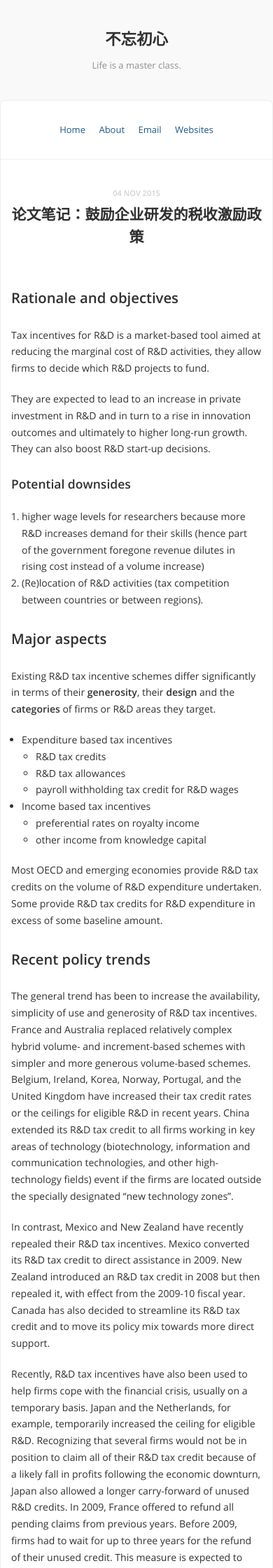
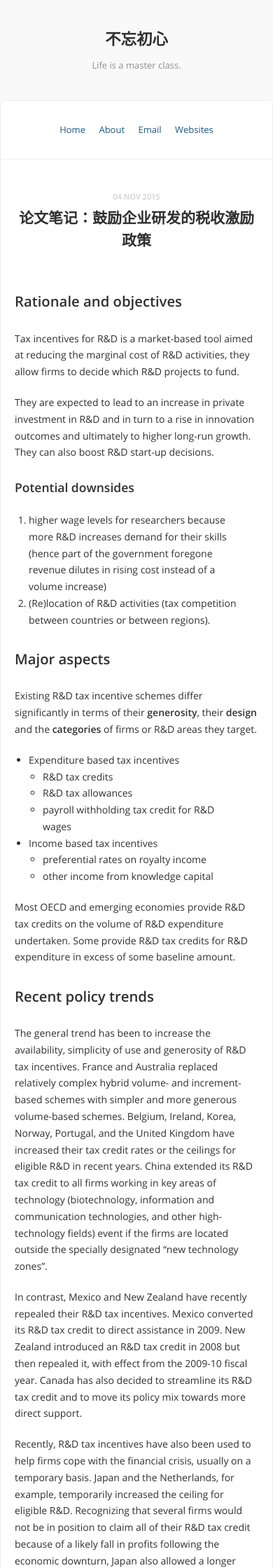
Before and after one commit to yusite/yuzijie, a Jekyll site: the page built from _posts/2015-11-04-tax-incentives-for-rnd.markdown, in a window 390 px wide. Shown: the top 2240 px of the page at 70% size. Built offline with Jekyll 4.4.1, drawn with Linux system fonts in a browser that asks for light colours.

Commit message:
update style

```diff
--- a/_sass/_responsive.scss
+++ b/_sass/_responsive.scss
@@ -10,11 +10,11 @@
     display: none;
   }
   body #container .links, body #container .content {
-    padding: 15px;
+    padding: $post-margin-480;
   }
   body #container .links section.post,
   body #container .content section.post {
-    margin: 0 -15px;
+    margin: 0 $post-margin-480 * -1;
   }
   body #container .links section.post > p,
   body #container .links section.post h1,
@@ -32,13 +32,13 @@
   body #container .content section.post .signoff,
   body #container .content section.post blockquote,
   body #container .content section.post .highlight {
-    padding: 0 15px;
+    padding: 0 $post-margin-480;
   }
   body #container .links section.post > ul,
   body #container .links section.post > ol,
   body #container .content section.post > ul,
   body #container .content section.post > ol {
-    padding: 0 30px;
+    padding: 0 $post-margin-480 * 2;
   }
   ul.posts li {
     text-align: center;
--- a/css/main.scss
+++ b/css/main.scss
@@ -7,6 +7,7 @@
 $base-font-family: opensans, "Helvetica Neue", Helvetica, Arial, "Microsoft YaHei", "WenQuanYi Micro Hei", sans-serif;
 $link-color: #226699;
 $base-font-color: #303030;
+$post-margin-480: 20px;
 
 /*
  * Use media queries like this:
```
